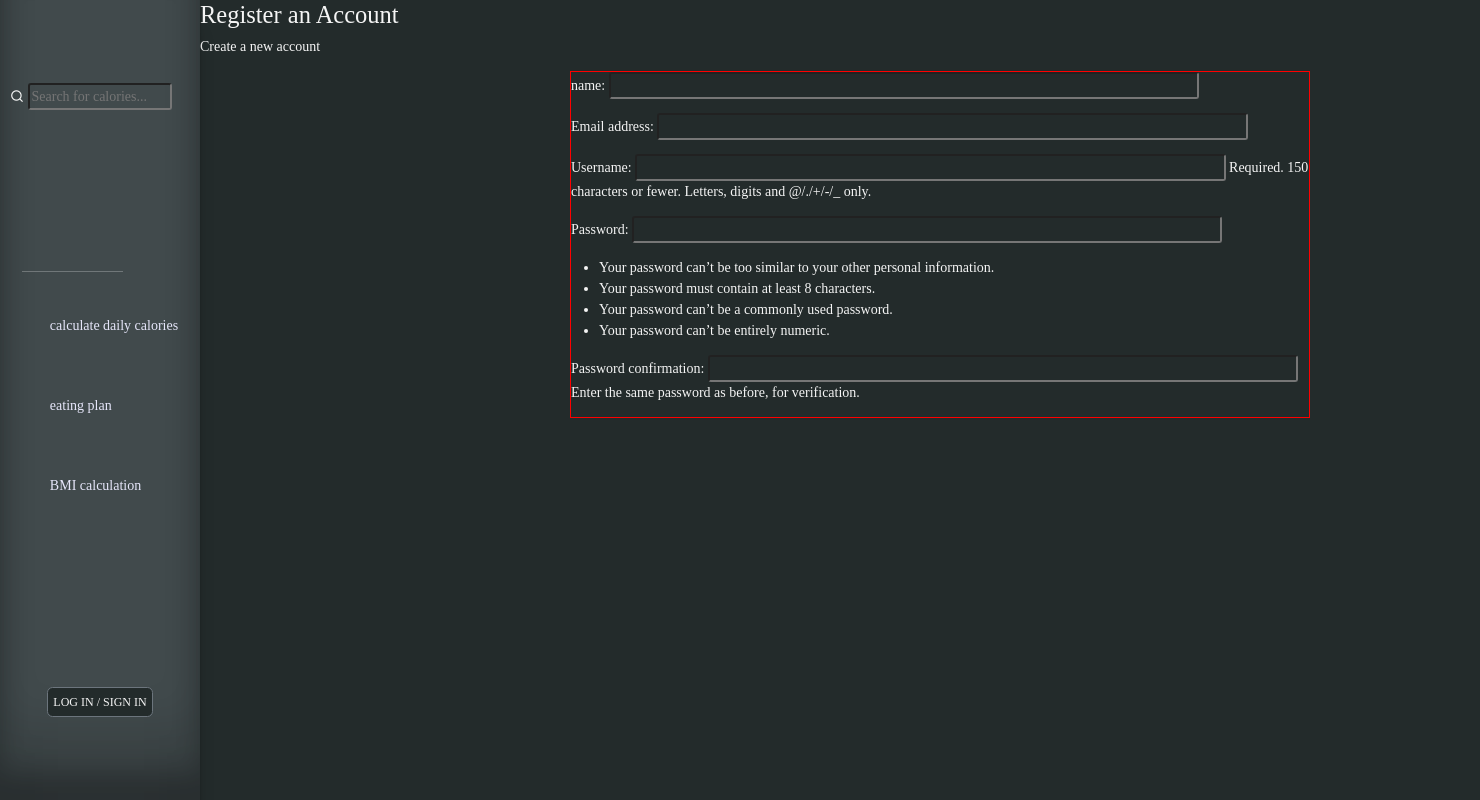
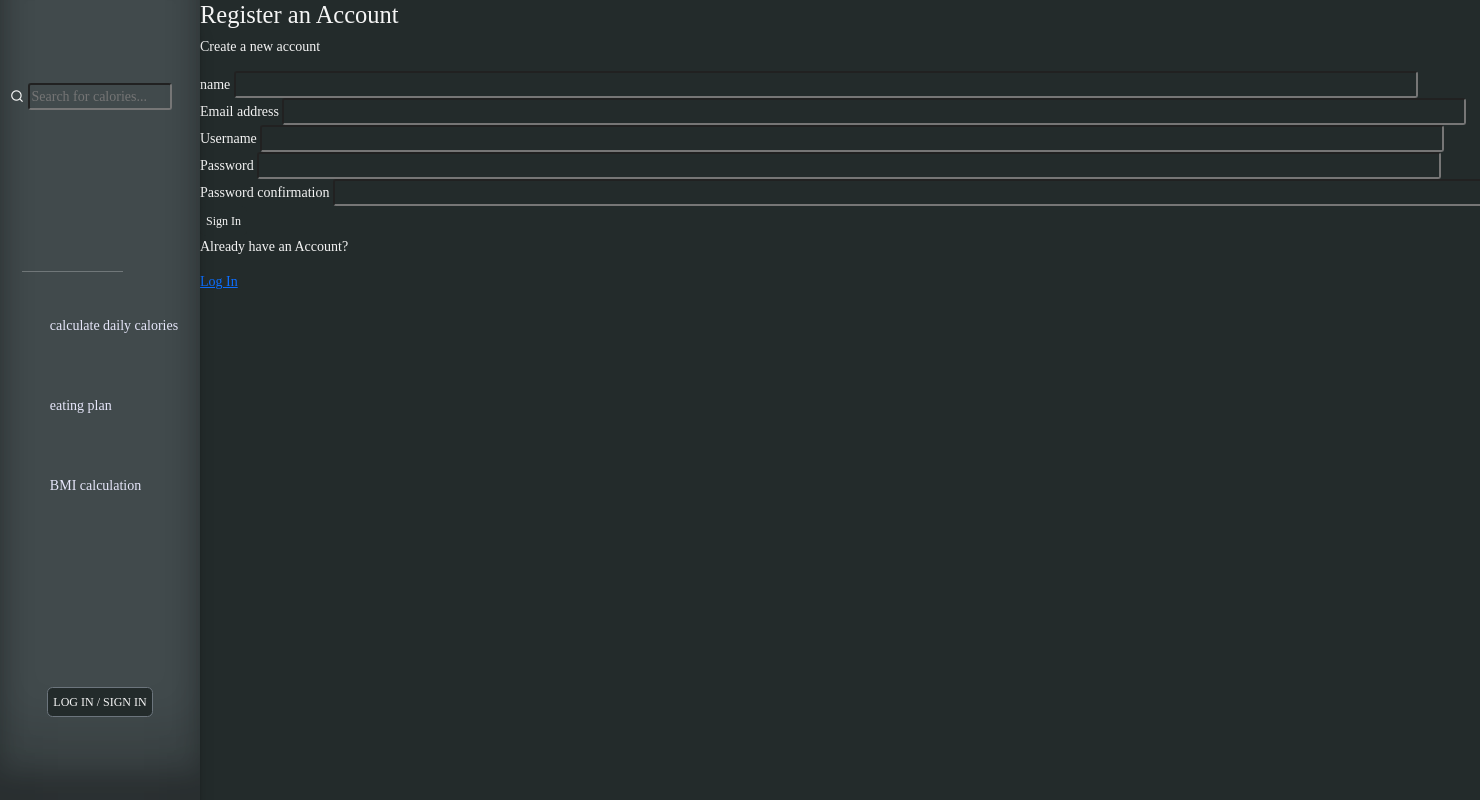
Before and after one commit to AndresH1213/dietDjango, a Django app: page /register/ in a window 1480 px wide; the page is wider, and only the part inside the window is pictured. Run offline with Django 3.2, Linux system fonts and the light colour scheme; some web fonts are replaced.

Commit message:
login-register markdown

```diff
--- a/users/templates/users/login-register.html
+++ b/users/templates/users/login-register.html
@@ -1,20 +1,72 @@
 {% extends 'main.html' %}
 {% load static %}
+
 {% block styles %}
     <link rel="stylesheet" href="{% static 'css/login-register.css' %}">
 {% endblock styles %}
 
 {% block content %}
 
-<div>
-    <h3>Register an Account</h3>
-    <p>Create a new account</p>
-</div>
+<div class="auth">
+    {% if page == 'register' %}
+    <div>
+        <h3>Register an Account</h3>
+        <p>Create a new account</p>
+    </div>
 
-<div class="form-container">
-    <form action="">
-        {{ form.as_p }}
+    <form action="" method="POST" class="form auth__form">
+        {% csrf_token %}
+
+        {% for field in form %}
+            <div class="form__field">
+                <label for="formInput#text"> {{ field.label }} </label>
+                {{ field }}
+
+                {% for error in field.errors %}
+                    <p class="form__error">{{ error }}</p>
+                {% endfor %}
+            </div>
+        {% endfor %}
+
+        <div class="auth__btn">
+            <input  class="btn btn--sub" type="submit" value="Sign In">
+        </div>
     </form>
+
+    <div>
+        <p>Already have an Account?</p>
+        <a href="#">Log In</a>
+    </div>
+
+    {% else %}
+
+    <div>
+        <h3>Hello, we're glad to have you back</h3>
+        <p>Login to your account to continue</p>
+    </div>
+
+    <form action="" method="POST" class="form auth__form">
+        {% csrf_token %}
+        <div class="form__field">
+            <label for="formInput#text">Username: </label>
+            <input class="input input--text" type="text" name="username" placeholder="Enter your username...">
+        </div>
+        <div class="form__field">
+            <label for="formInput#text">Password: </label>
+            <input class="input input--password" type="password" name="password" placeholder="••••••••">
+        </div>
+        <div class="auth__btn">
+            <input type="submit" class="btn btn--sub" value="Log In">
+            <a href="#">Forget your password?</a>
+        </div>
+    </form>
+    <div>
+        <p>Don't have an Account?</p>
+        <a href="{% url 'register' %}">Sign Up</a>
+    </div>
+
+    {% endif %}
+
 </div>
 
 {% endblock content %}
```
